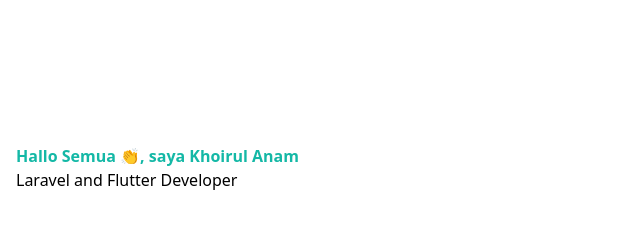
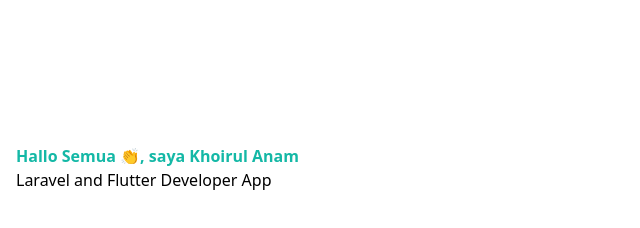
Before and after one commit to KhoirulAnam78/KhoirulAnam78.github.io, a website: page index.html in a window 1280 px wide. Shown: the full height of the page, 0-640 px from the left. Drawn offline with Linux system fonts and the light colour scheme.

Commit message:
update index

```diff
--- a/index.html
+++ b/index.html
@@ -14,7 +14,7 @@
       <div class="flex flex-wrap">
         <div class="w-full self-center px-4">
           <h1 class="text-base font-semibold text-teal-500">Hallo Semua 👏, saya Khoirul Anam</h1>
-          <h2>Laravel and Flutter Developer</h2>
+          <h2>Laravel and Flutter Developer App</h2>
           <p></p>
         </div>
       </div>
```
